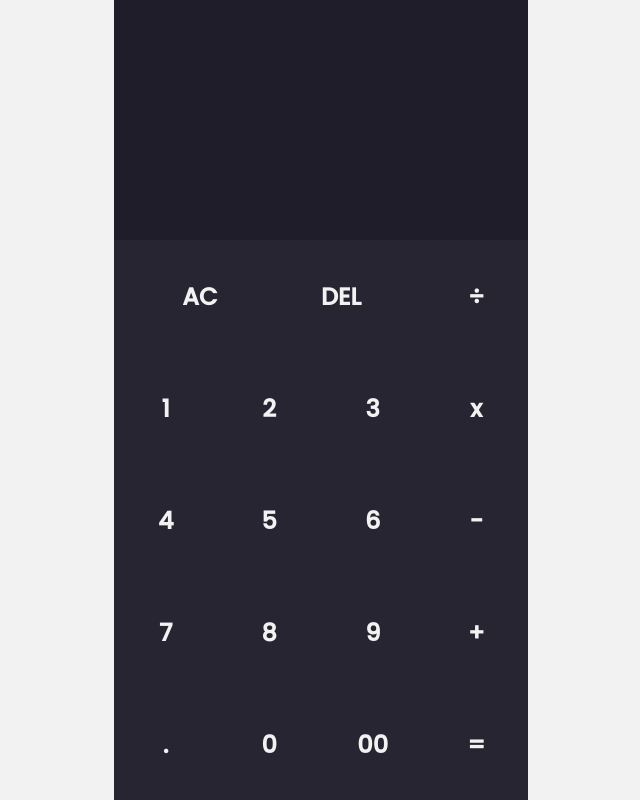
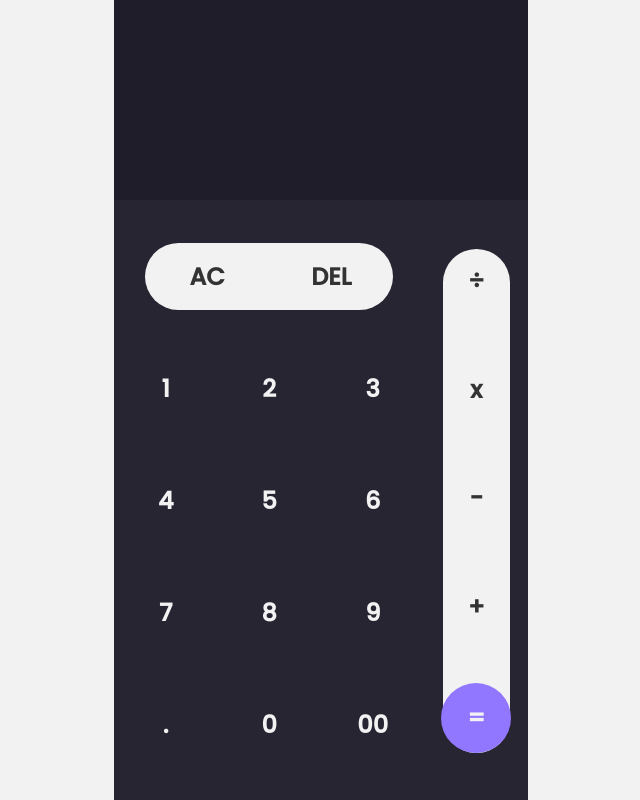
Before and after one commit to oussamakami/javascript-calculator, a plain HTML site: page index.html in a window 1280 px wide. Shown: the whole page, without its empty margins (319-959 px from the left). Drawn offline with Linux system fonts and the light colour scheme.

Commit message:
improvements to the design

```diff
--- a/index.html
+++ b/index.html
@@ -15,25 +15,29 @@
 
         </section>
         <section id="controls">
-            <h2 class="btns" id="ac">AC</h2>
-            <h2 class="btns" id="del">DEL</h2>
-            <h2 class="btns" id="DIVIDE">&divide;</h2>
+            <div id="highlightHR">
+                <h2 id="AC">AC</h2>
+                <h2 id="DEL">DEL</h2>
+            </div>
+            <div id="highlightVR">
+                <h2 class="btns" id="DIVIDE">&divide;</h2>
+                <h2 class="btns" id="MULTPLY">x</h2>
+                <h2 class="btns" id="SUBSTRACT">-</h2>
+                <h2 class="btns" id="ADD">+</h2>
+                <h2 class="btns" id="SBMT">=</h2>
+            </div>
             <h2 class="btns" id="num1">1</h2>
             <h2 class="btns" id="num2">2</h2>
             <h2 class="btns" id="num3">3</h2>
-            <h2 class="btns" id="MULTPLY">x</h2>
             <h2 class="btns" id="num4">4</h2>
             <h2 class="btns" id="num5">5</h2>
             <h2 class="btns" id="num6">6</h2>
-            <h2 class="btns" id="SUBSTRACT">-</h2>
             <h2 class="btns" id="num7">7</h2>
             <h2 class="btns" id="num8">8</h2>
             <h2 class="btns" id="num9">9</h2>
-            <h2 class="btns" id="ADD">+</h2>
             <h2 class="btns" id="PERIOD">.</h2>
             <h2 class="btns" id="num0">0</h2>
             <h2 class="btns" id="dbl0">00</h2>
-            <h2 class="btns" id="">=</h2>
         </section>
     </section>
 </body>
--- a/style.css
+++ b/style.css
@@ -20,21 +20,80 @@ body {
     max-width: 414px;
     display: flex;
     flex-direction: column;
+    overflow: auto;
 }
 #display {
-    height: 30%;
+    height: 25%;
     background-color: #201d2b;
+    min-height: 165px;
 }
 #controls {
     height: 70%;
     display: grid;
-    grid-template: repeat(5, 1fr) / repeat(4, 1fr);
+    grid-template-areas: "H H H V"
+                         "1 2 3 V"
+                         "4 5 6 V"
+                         "7 8 9 V"
+                         ". 0 . V";
+    grid-template-columns: repeat(4, minmax(85px, 1fr));
+    grid-template-rows: repeat(5, minmax(95px, 1fr));
+    place-items: center;
+    margin-top: 5%;
+    user-select: none;
+    -moz-user-select: none;
+    -webkit-user-select: none;
+}
+#highlightHR {
+    grid-area: H;
+    background-color: #f2f2f2;
+    width: 80%;
+    height: 60%;
+    border-radius: 45px;
+    display: flex;
+    justify-content: space-around;
+    align-items: center;
+}
+#highlightHR > h2:nth-child(1){border-radius: 45px 0 0 45px;}
+#highlightHR > h2:nth-child(2){border-radius: 0 45px 45px 0;}
+#AC, #DEL {
+    width: 50%;
+    height: 100%;
+    display: grid;
     place-items: center;
 }
-#del {
-    grid-column: 3 ;
-    justify-self: start;
+#AC:active, #DEL:active{
+    background-color: #7d5dfe;
+    color: #f2f2f2;
 }
-#ac {
-    justify-self: end;
+#AC, #DEL, #DIVIDE, #MULTPLY, #SUBSTRACT, #ADD {
+    color: #333;
 }
+#highlightVR {
+    grid-area: V;
+    background-color: #f2f2f2;
+    width: 65%;
+    height: 90%;
+    border-radius: 45px;
+    display: flex;
+    flex-direction: column;
+    justify-content: space-between;
+    align-items: center;
+}
+.btns {
+    height: 64px;
+    width: 64px;
+    border-radius: 50%;
+    display: grid;
+    place-items: center;
+}
+.btns:active {
+    box-shadow: 0 5px 8px rgba(0, 0, 0, .25);
+}
+#SBMT {
+    height: 70px;
+    width: 70px;
+    background-color: #9176ff;
+}
+#SBMT:active {
+    background-color: #6d50e3;
+}
```
